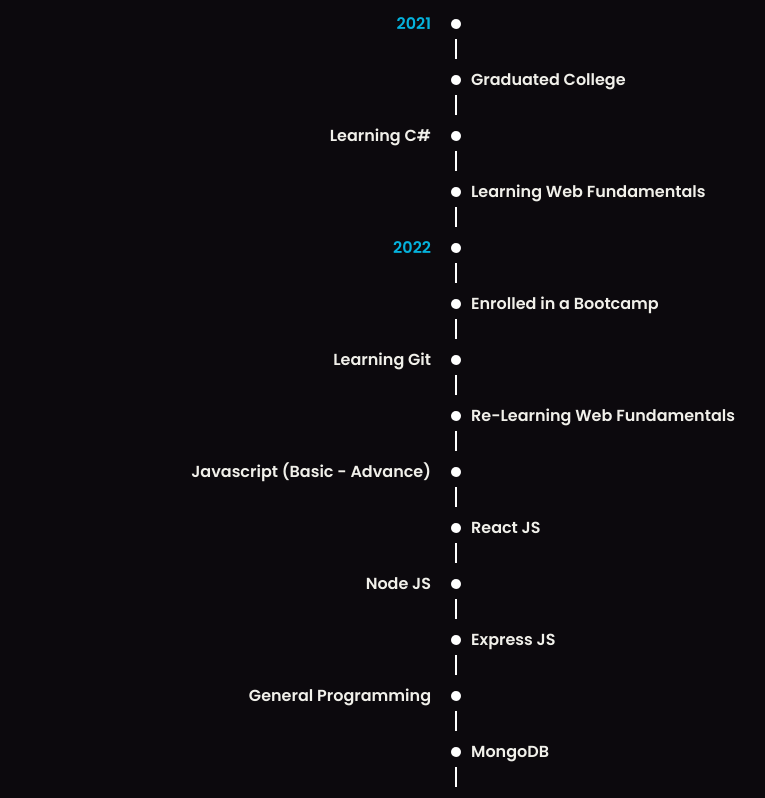
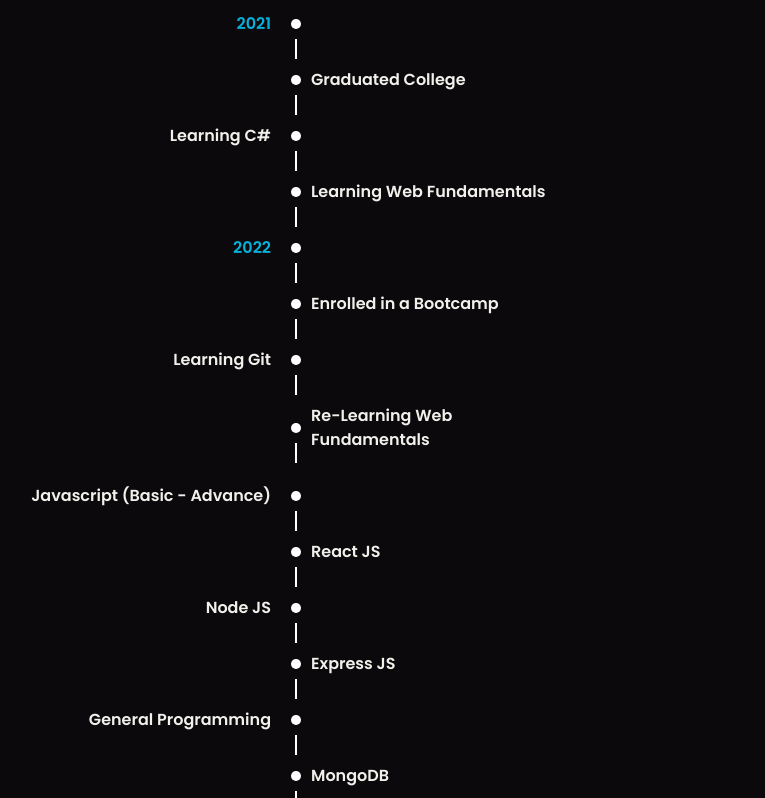
Before and after one commit to Phol16/PortfolioV2, a React (Vite) app: page /Journey in a window 1280 px wide. Shown: the part 2380-3178 px from the top of the page, without its empty margins (305-1070 px from the left). Built offline with nearby package versions, Linux system fonts and the light colour scheme.

Commit message:
fixed bug

```diff
--- a/src/components/Journey.tsx
+++ b/src/components/Journey.tsx
@@ -36,7 +36,7 @@ const Journey = () => {
         {Details.map((element, index) => {
           return (
             <main key={index} className={`relative flex items-center px-5 ${index % 2 === 0 ? 'md:justify-end' : 'md:left-[100%]'}`}>
-              <p className='w-fit'>{element.content}</p>
+              <p className='w-fit max-w-[16rem]'>{element.content}</p>
               {element.year ? <span className='text-primaryTextColor'>{element.year}</span> : null}
               <span className={`${index !== Details.length - 1 ? 'line' : null} absolute left-0 ${index % 2 === 0 ? 'md:left-[100%]' : ''}`}>
                 <DotIcon />
```
